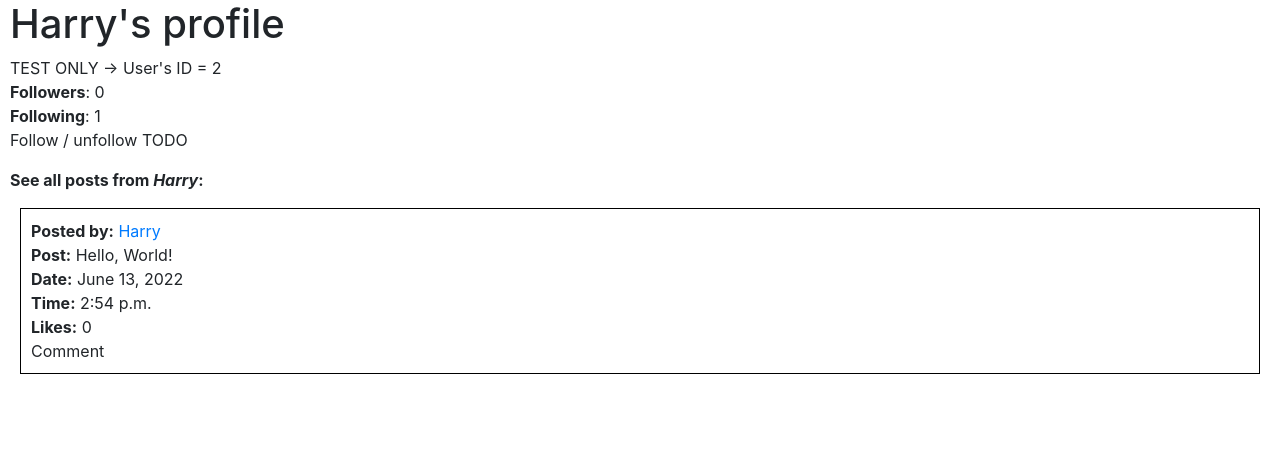
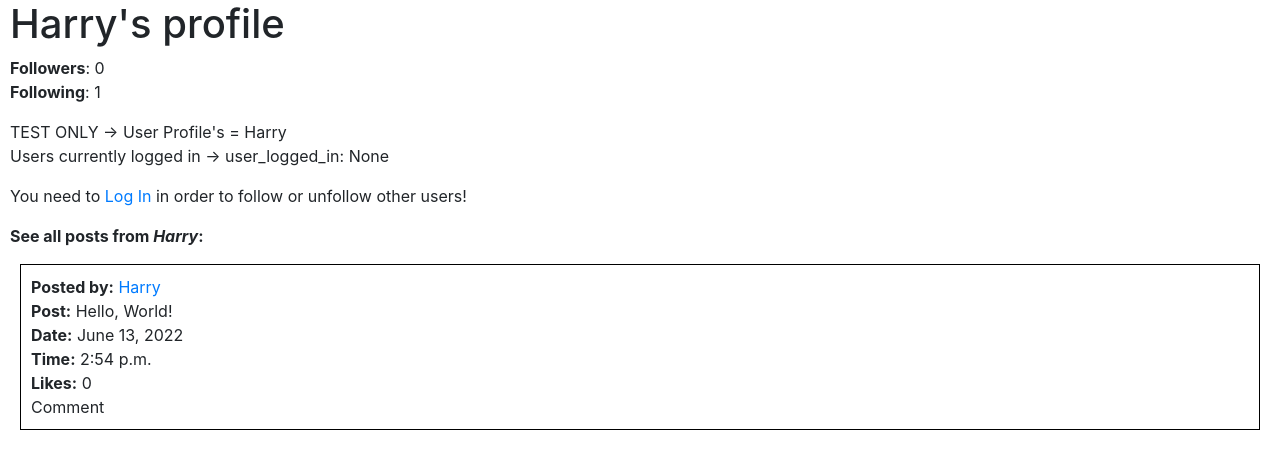
Before and after one commit to AntoineSau/network, a Django app: a page that uses network/templates/network/profile.html in a window 1280 px wide. Shown: the part 66-535 px from the top of the page. Run offline with Django 3.2, Linux system fonts and the light colour scheme; data comes from the database, SQL or seed files in the repository; both versions use the stored data as it was after the commit; some libraries are stand-ins or nearby versions.

Commit message:
Follow and Unfollow buttons appearing as expected but need to configurate them

```diff
--- a/network/templates/network/profile.html
+++ b/network/templates/network/profile.html
@@ -4,17 +4,50 @@
 
     <!-- Displaying users' data -->
     <h1>{{ username }}'s profile</h1>
-    <!-- TEST ONLY -> User's data: {{ user_profiled }}
-    <br> -->
-    TEST ONLY -> User's ID = {{ user_profiled_id }}
-    <br>
-    <!-- Dispalying data fROm Follower Model -->
+
+    <!-- Dispalying data from Follower Model -->
     <b>Followers</b>: {{ amount_of_followers }}
     <br>
     <b>Following</b>: {{ amount_of_following }}
+    <p></p>
+
+    <!-- TEST ONLY -> User's data: {{ user_profiled }}
+    <br> -->
+    TEST ONLY -> User Profile's = {{ username }}
     <br>
-    Follow / unfollow TODO
+    Users currently logged in -> user_logged_in: {{ user_logged_in }}
     <p></p>
+    <!-- If user is looking at his/her profile, no posisibility to follow or unfollow -->
+
+    {% if username == user.username %}
+        <i>This is your own profile, you cannot follow or unfollow yourself :)</i>
+        <p>
+
+        </p>
+    <!-- Else, check if logged in user is following this user profile -->
+    {% else %}
+
+        <!-- Test print only
+        isfollowing -> {{ isfollowing}}
+        -->
+        <p></p>
+
+        <!-- If no one is signed in, need to login - impossible to follow / unfollow -->
+        {% if not user_logged_in %}
+            You need to <a href="{% url 'login' %}">Log In</a> in order to follow or unfollow other users!
+            <p></p>
+        <!-- If user if following profile, allow to unfollow -->
+        {% elif isfollowing == 1 %}
+            <button class="btn btn-primary mb-2">Unfollow</button>
+            <p></p>
+        <!-- ELSE, if user if NOT following profile, allow to follow -->
+        {% else %}
+            <button class="btn btn-primary mb-2">Follow</button>
+            <p></p>
+        {% endif %}
+
+    {% endif %}
+
     <!-- Display all of the posts for that user, in reverse chronological order -->
     <b>See all posts from <i>{{ username }}</i>:</b>
     <p></p>
--- a/network/views.py
+++ b/network/views.py
@@ -111,12 +111,20 @@
         # Count how many people this user is following
         amount_of_following = Follower.objects.filter(follower=user_profiled_id).count()
 
+        # Checking the name of who is logged in
+        user_logged_in = request.user.id
+
+        # Checking if user_logged_in is following user in profile
+        isfollowing = Follower.objects.filter(followed=user_profiled_id ,follower=user_logged_in).count()
+
         return render(request, "network/profile.html", {
                     "username": username,
                     "user_profiled": user_profiled,
                     "user_profiled_id": user_profiled_id,
                     "amount_of_followers": amount_of_followers,
                     "amount_of_following": amount_of_following,
+                    "user_logged_in": user_logged_in,
+                    "isfollowing": isfollowing,
                     "user_posts": user_posts
                 })
 
```
Also changed, not shown: db.sqlite3.
